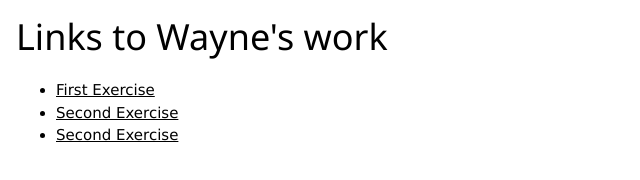
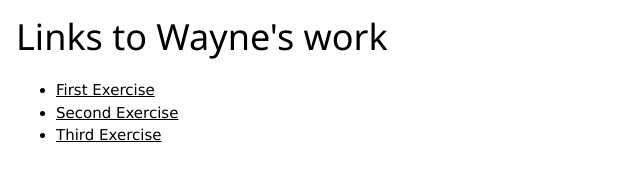
Before and after one commit to Wayne-411/CS3_2NDQTRPORTFOLIO_RUBIDIUMCUETO, a plain HTML site: page index.html in a window 1280 px wide. Shown: the full height of the page, 0-640 px from the left. Drawn offline with nearby package versions, Linux system fonts and the light colour scheme.

Commit message:
13th commit

```diff
--- a/index.html
+++ b/index.html
@@ -13,7 +13,7 @@
             <ul>
                 <li><a href="public/2Q1GRubidiumCueto.html">First Exercise</a></li>
                 <li><a href="public/Q21NGRubidiumCueto.html">Second Exercise</a>
-                <li><a href="public/2Q2GRubidiumCueto.html">Second Exercise</a>
+                <li><a href="public/2Q2GRubidiumCueto.html">Third Exercise</a>
 
             </ul>
             </a></li>
```
